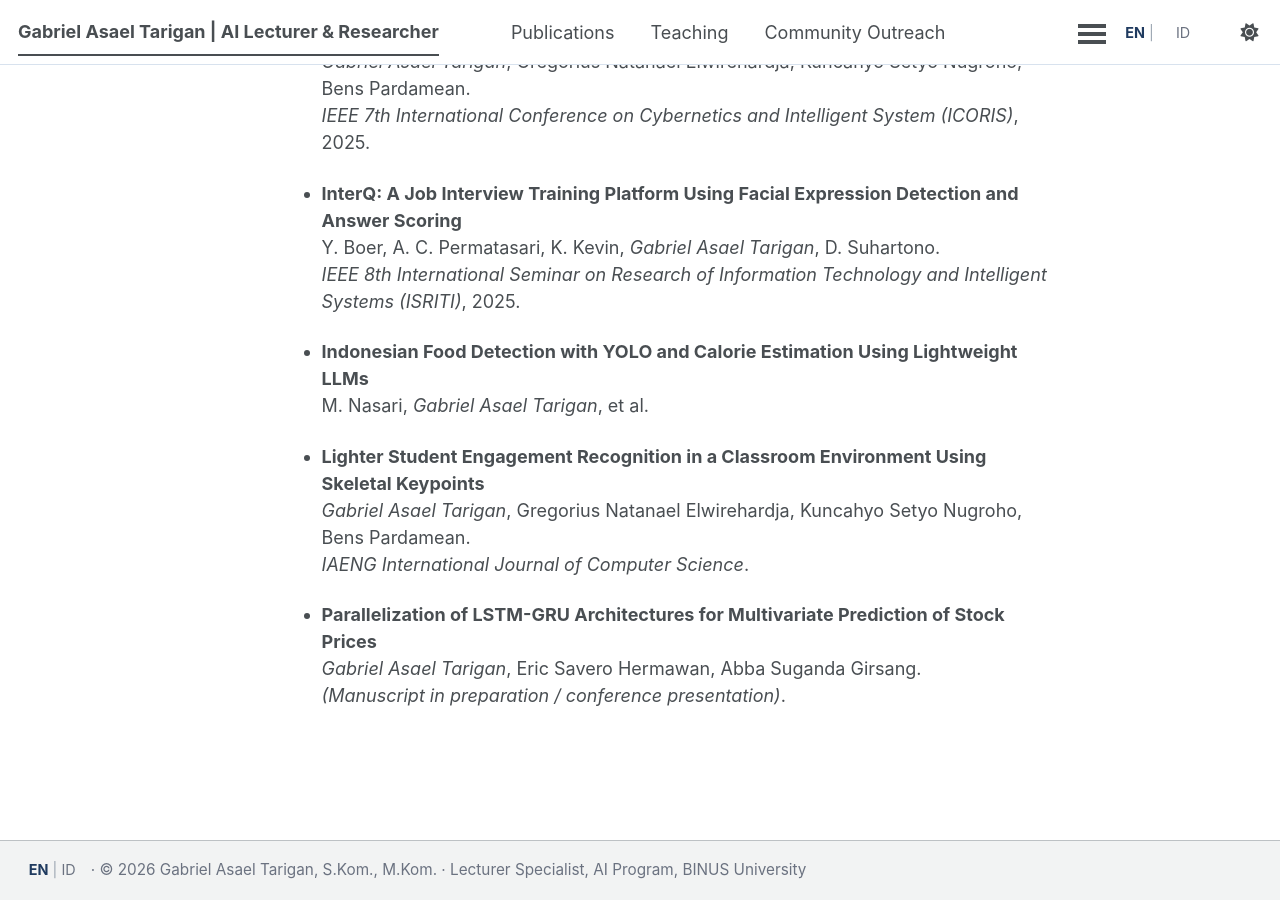
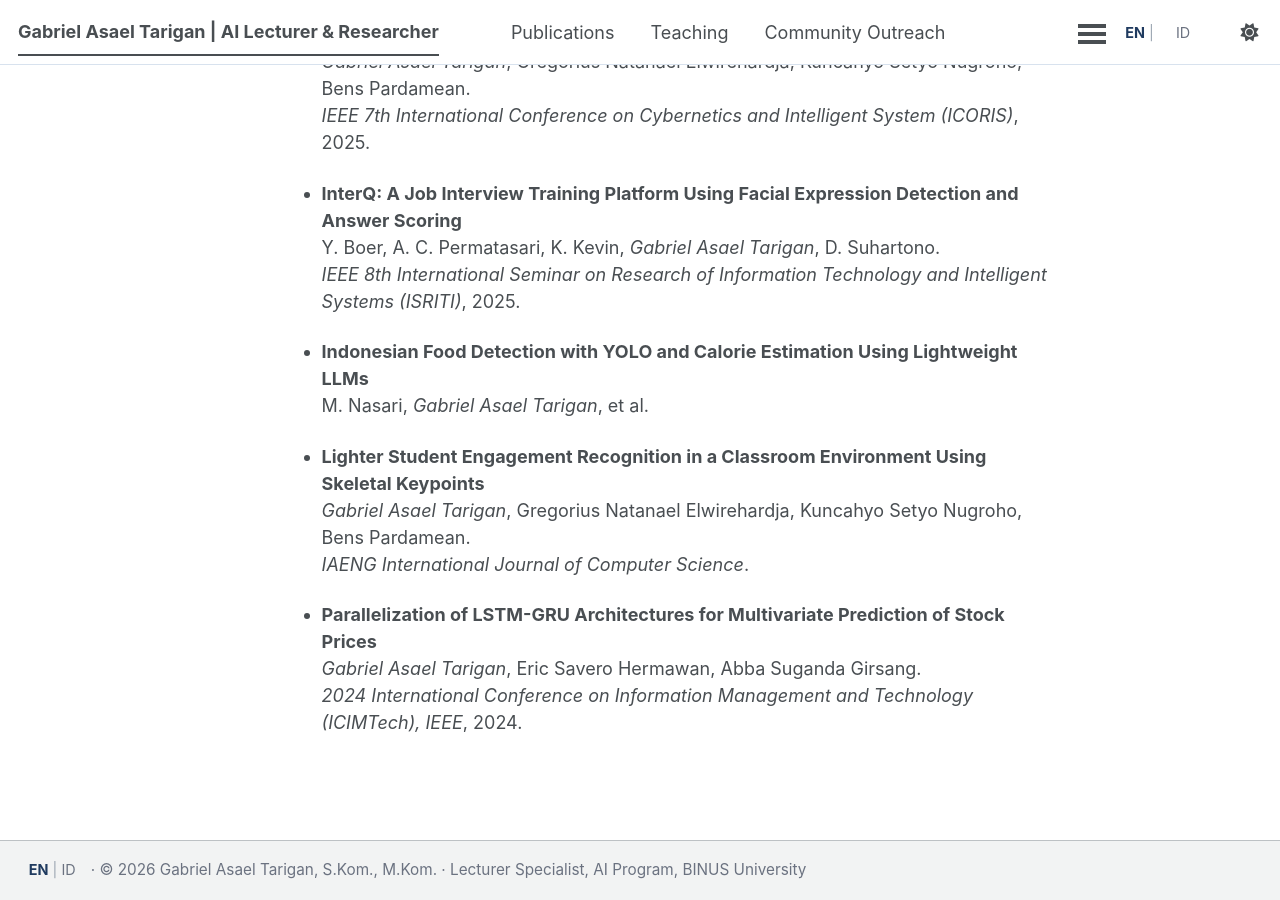
Before and after one commit to asaeltarigan/asaeltarigan.github.io, a Jekyll site: the page built from _pages/about.md, in a window 1280 px wide and 900 px high, scrolled down 1482 px. Built offline with Jekyll 4.4.1, drawn with Linux system fonts in a browser that asks for light colours; a style sheet for code colours, icons or effects is not loaded.

Commit message:
Mark LSTM-GRU paper as published (ICIMTech 2024 IEEE) on home + CV

```diff
--- a/_data/cv.json
+++ b/_data/cv.json
@@ -73,9 +73,9 @@
   "publications": [
     {
       "name": "Parallelization of LSTM-GRU Architectures for Multivariate Prediction of Stock Prices",
-      "publisher": "In preparation",
-      "releaseDate": "",
-      "website": "",
+      "publisher": "2024 International Conference on Information Management and Technology (ICIMTech), IEEE",
+      "releaseDate": "2024-08-28",
+      "website": "https://doi.org/10.1109/ICIMTech63123.2024.10780885",
       "summary": "Hybrid LSTM-GRU architectures, parallelized for multivariate stock price prediction and benchmarked against transformer-based comparators."
     }
   ],
--- a/_data/cv_timeline.yml
+++ b/_data/cv_timeline.yml
@@ -18,7 +18,7 @@ experience:
     title: "Research: Parallelization of LSTM-GRU Architectures"
     org: "BINUS Graduate Program, Master of Computer Science"
     location: "Jakarta, Indonesia"
-    description: "Hybrid LSTM-GRU architectures for multivariate stock price prediction, benchmarked against transformer-based comparators. In preparation for a SINTA/Scopus/IEEE-indexed venue."
+    description: "Hybrid LSTM-GRU architectures for multivariate stock price prediction, benchmarked against transformer-based comparators. Published at the 2024 International Conference on Information Management and Technology (ICIMTech), IEEE."
 
 education:
   - time: "Summa Cum Laude"
--- a/_pages/about.md
+++ b/_pages/about.md
@@ -54,4 +54,4 @@ A full list with citation metrics is available on my [Google Scholar](https://sc
 
 * **Parallelization of LSTM-GRU Architectures for Multivariate Prediction of Stock Prices**
   *Gabriel Asael Tarigan*, Eric Savero Hermawan, Abba Suganda Girsang.
-  *(Manuscript in preparation / conference presentation)*.
+  *2024 International Conference on Information Management and Technology (ICIMTech), IEEE*, 2024.
```
